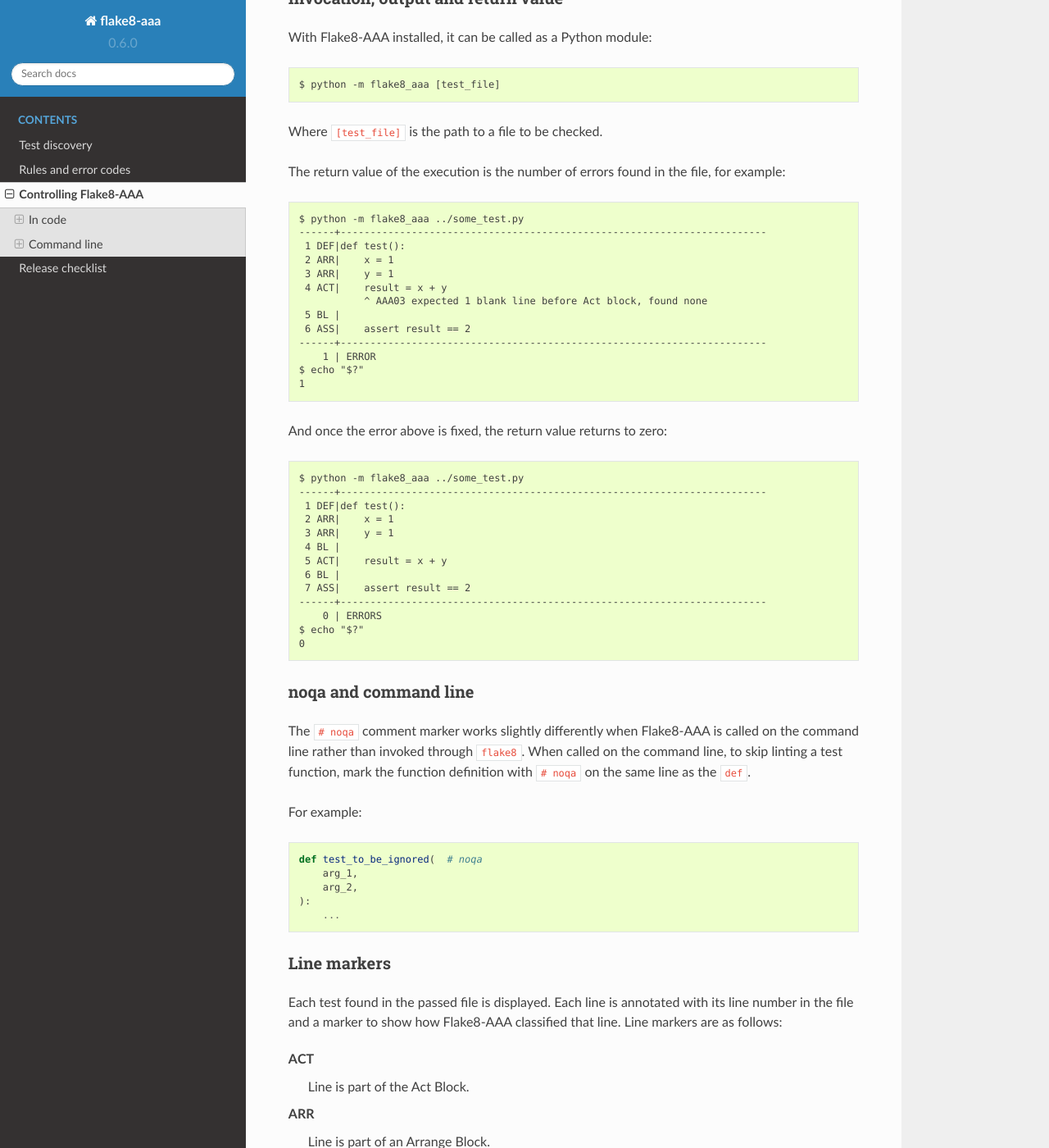
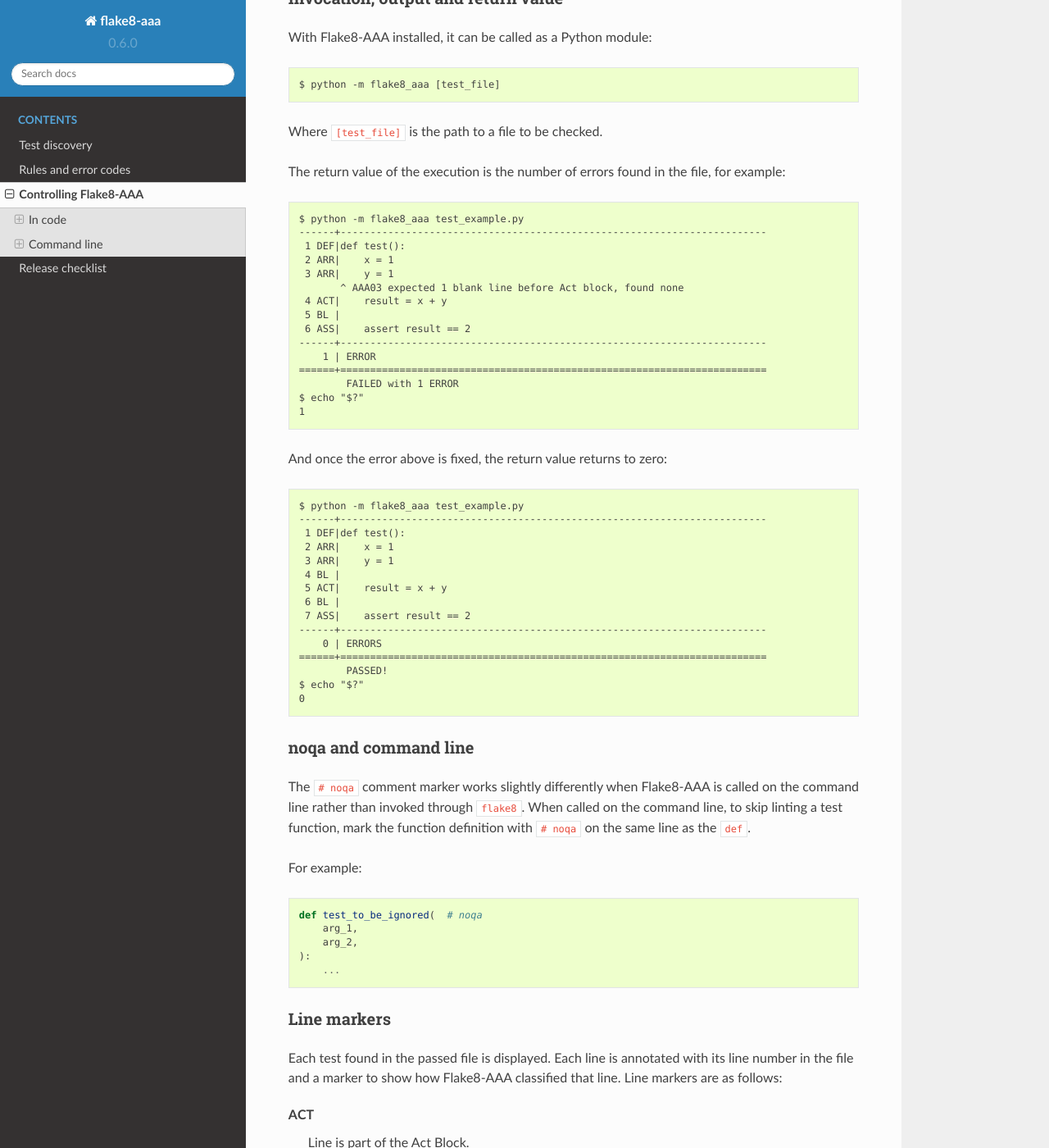
Before and after one commit to jamescooke/flake8-aaa, a Sphinx documentation site: the page built from docs/commands.rst, in a window 1280 px wide and 1400 px high, scrolled down 678 px. Shown: the whole window at 82% size. Built offline with Sphinx 7.4.7 and the Read the Docs theme 2.0.0, drawn with Linux system fonts in a browser that asks for light colours.

Commit message:
Update cmdline output for examples, add note about updating docs

```diff
--- a/docs/commands.rst
+++ b/docs/commands.rst
@@ -40,23 +40,25 @@
 The return value of the execution is the number of errors found in the file,
 for example::
 
-    $ python -m flake8_aaa ../some_test.py
+    $ python -m flake8_aaa test_example.py
     ------+------------------------------------------------------------------------
      1 DEF|def test():
      2 ARR|    x = 1
      3 ARR|    y = 1
+           ^ AAA03 expected 1 blank line before Act block, found none
      4 ACT|    result = x + y
-               ^ AAA03 expected 1 blank line before Act block, found none
      5 BL |
      6 ASS|    assert result == 2
     ------+------------------------------------------------------------------------
         1 | ERROR
+    ======+========================================================================
+            FAILED with 1 ERROR
     $ echo "$?"
     1
 
 And once the error above is fixed, the return value returns to zero::
 
-    $ python -m flake8_aaa ../some_test.py
+    $ python -m flake8_aaa test_example.py
     ------+------------------------------------------------------------------------
      1 DEF|def test():
      2 ARR|    x = 1
@@ -67,6 +69,8 @@
      7 ASS|    assert result == 2
     ------+------------------------------------------------------------------------
         0 | ERRORS
+    ======+========================================================================
+            PASSED!
     $ echo "$?"
     0
 
```
Also changed, not shown: docs/release_checklist.rst (+7 -0 lines).
